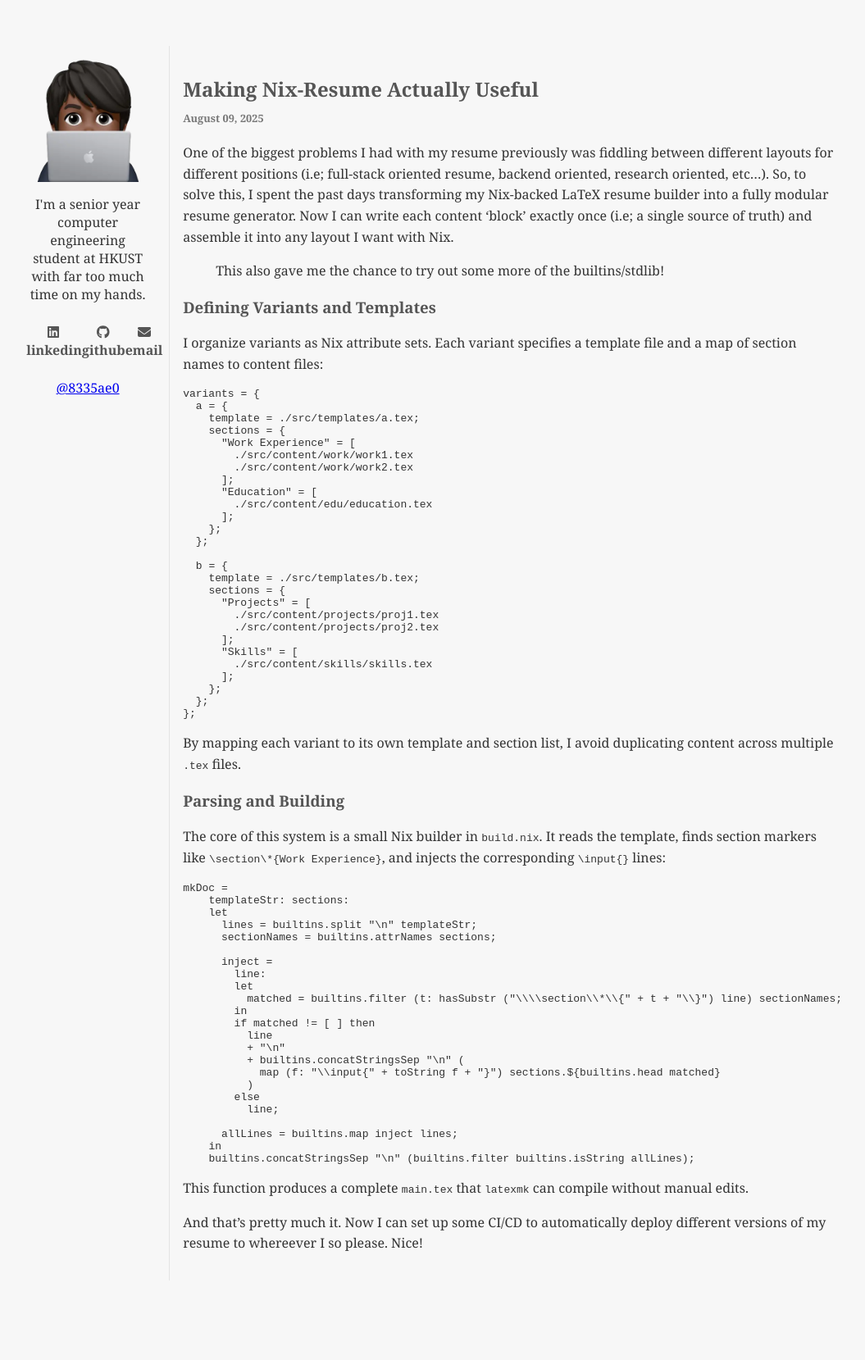
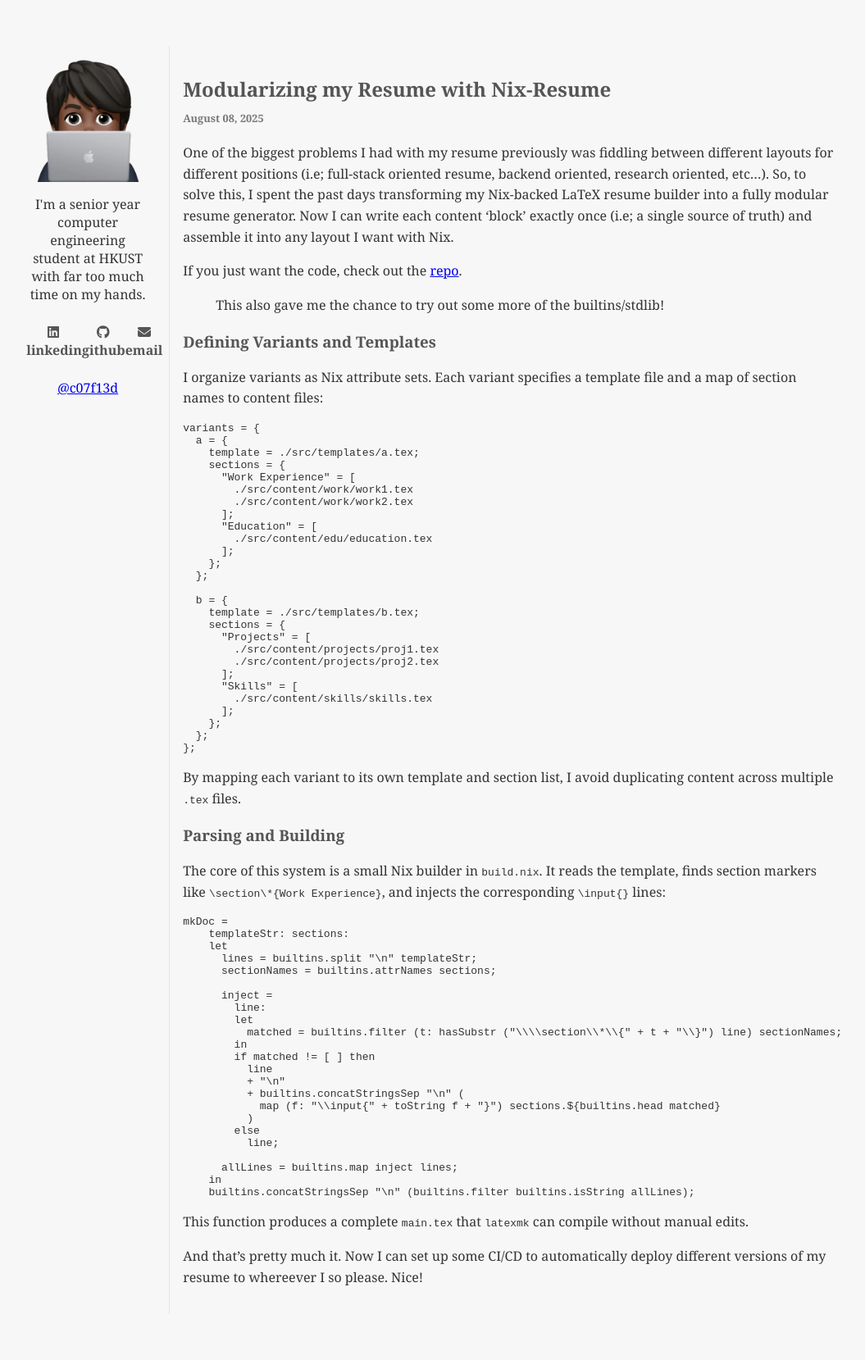
Before and after one commit to ujaandas/ujaandas.github.io, a Jekyll site: the page built from _posts/2025-08-09-nix-resume.md, in a window 1280 px wide. Shown: the whole page at 82% size, without its empty margins (216-1271 px from the left). Built offline with Jekyll 4.4.1, drawn with Linux system fonts in a browser that asks for light colours; before the commit the page ends 1618 px from its top, so only the background shows below that.

Commit message:
new post

```diff
--- a/_includes/commit.html
+++ b/_includes/commit.html
@@ -1 +1 @@
-8335ae0
+c07f13d
--- a/_posts/2025-08-09-nix-resume.md
+++ b/_posts/2025-08-09-nix-resume.md
@@ -1,11 +1,13 @@
 ---
 layout: post
-title: "Making Nix-Resume Actually Useful"
-date: 2025-08-09 23:30:20 +0800
+title: "Modularizing my Resume with Nix-Resume"
+date: 2025-08-09 00:00:00 +0800
 categories: nix
 ---
 
 One of the biggest problems I had with my resume previously was fiddling between different layouts for different positions (i.e; full-stack oriented resume, backend oriented, research oriented, etc...). So, to solve this, I spent the past days transforming my Nix-backed LaTeX resume builder into a fully modular resume generator. Now I can write each content 'block' exactly once (i.e; a single source of truth) and assemble it into any layout I want with Nix.
+
+If you just want the code, check out the [repo](https://github.com/ujaandas/nix-resume).
 
 > This also gave me the chance to try out some more of the builtins/stdlib!
 
```
